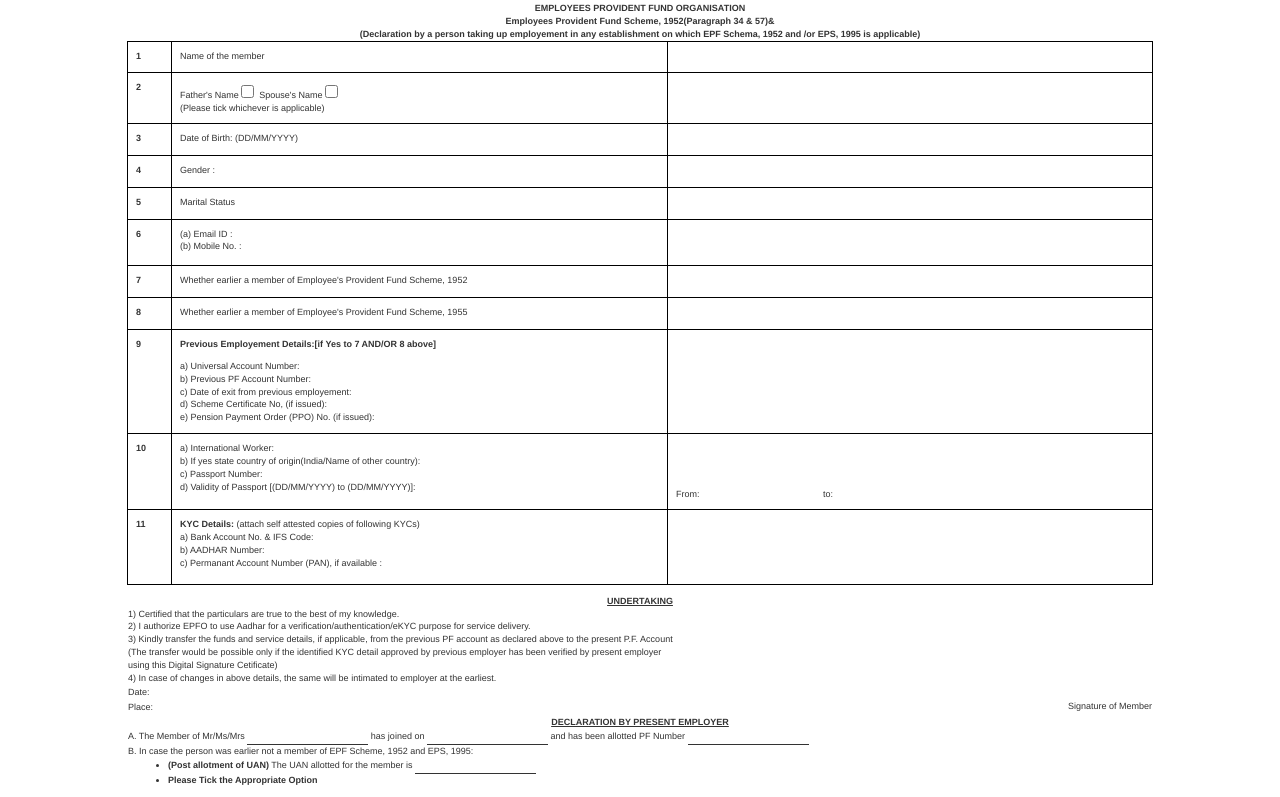
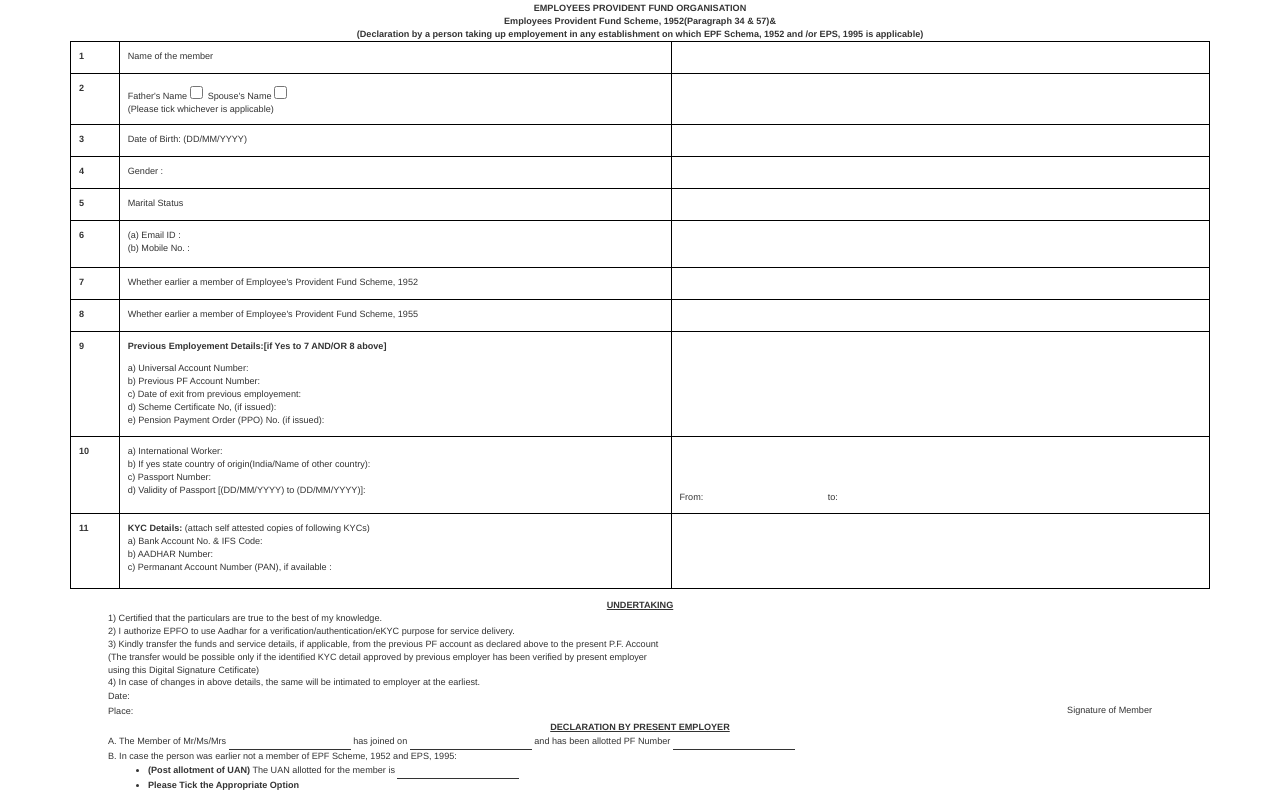
Before and after one commit to supersid/FTE-Onboarding, an Angular app in the folder Form11/: page /pf-pdf in a window 1280 px wide. Shown: the top 797 px of the page. Built offline with nearby package versions, Linux system fonts and the light colour scheme.

Commit message:
Just a try to increase font size in PDF format

```diff
--- a/Form11/src/app/container/container.component.css
+++ b/Form11/src/app/container/container.component.css
@@ -3,7 +3,7 @@
     text-align: center;
 }
 .size{
-    font-size: 9px;
+    font-size: 9.1px;
 }
 .table-bordered>tbody>tr>td, .table-bordered>tbody>tr>th, .table-bordered>tfoot>tr>td, .table-bordered>tfoot>tr>th, .table-bordered>thead>tr>td, .table-bordered>thead>tr>th {
     border: 1px solid black;
@@ -13,7 +13,7 @@
 }
   table {
     border-collapse: collapse;
-    width: 90%;
+    width: 100%;
     margin-bottom: 10px;
 
   }
@@ -26,7 +26,7 @@
     border: black;
 }
 .undertaking{
-    margin-left: 58px;
+    margin-left: 38px;
     margin-bottom: 2px;
 }
 /* input[type="date"]:in-range::-webkit-datetime-edit-year-field, input[type="date"]:in-range::-webkit-datetime-edit-month-field, input[type="date"]:in-range::-webkit-datetime-edit-day-field, input[type="date"]:in-range::-webkit-datetime-edit-text { color: transparent; } */
```
